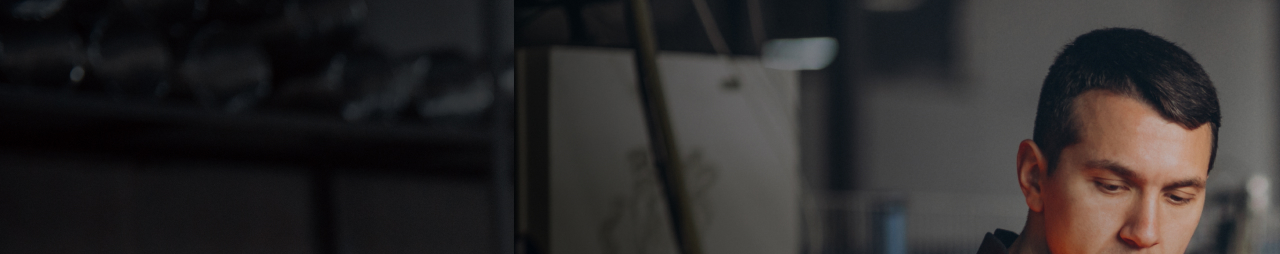
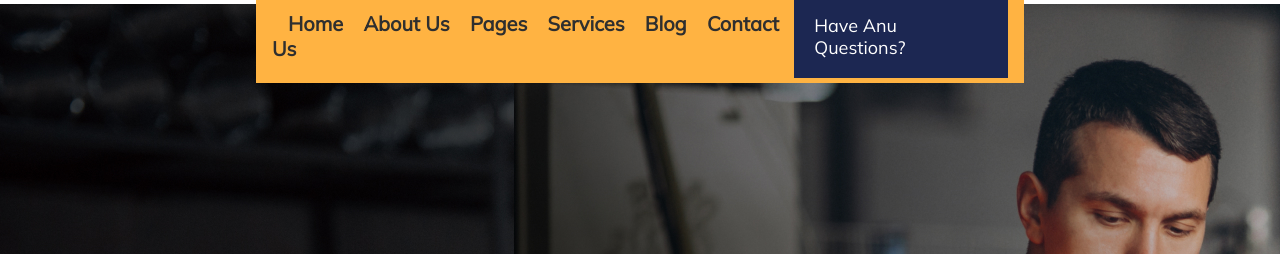
Before and after one commit to ShotikoLabadze/flex-1, a plain HTML site: page index.html in a window 1280 px wide. Shown: the part 100-354 px from the top of the page. Drawn offline with Linux system fonts and the light colour scheme.

Commit message:
menu section added

```diff
--- a/index.html
+++ b/index.html
@@ -40,6 +40,22 @@
         </div>
       </div>
     </header>
+
+    <!-- menu -->
+
+    <div class="menu">
+      <div>
+        <a href="#">Home</a>
+        <a href="#">About Us</a>
+        <a href="#">Pages</a>
+        <a href="#">Services</a>
+        <a href="#">Blog</a>
+        <a href="#">Contact Us</a>
+      </div>
+      <div>
+        <p>Have Anu Questions?</p>
+      </div>
+    </div>
 
     <!-- Banner -->
 
--- a/styles.css
+++ b/styles.css
@@ -35,12 +35,23 @@ li {
   line-height: 21.78px;
 }
 
+a {
+  font-weight: 600;
+  font-size: 20px;
+  line-height: 24.2px;
+  color: #2f2f2f;
+  text-decoration: none;
+}
 /* Header */
 
 header {
   display: flex;
   justify-content: space-around;
   align-items: center;
+}
+
+header > * {
+  margin: 1rem;
 }
 
 .contact {
@@ -52,12 +63,44 @@ header {
   align-items: center;
 }
 
+/* menu */
+
+.menu {
+  position: absolute;
+  margin-left: auto;
+  margin-right: auto;
+  left: 0;
+  right: 0;
+  top: 90px;
+  padding: 1rem;
+  width: 60%;
+  height: 93px;
+  background-color: #ffb342;
+  display: flex;
+  align-items: center;
+  justify-content: space-between;
+}
+
+.menu a {
+  margin-left: 1rem;
+}
+
+.menu div:nth-child(2) {
+  gap: 10px;
+  background-color: #1c2752;
+  padding: 20px;
+  cursor: pointer;
+}
+
+.menu div:nth-child(2) p {
+  color: white;
+}
 /* banner */
 
 .banner {
   background-image: url(img/backgroundimg.jpg);
   background-repeat: no-repeat;
-  width: 100vw;
+  width: 100%;
   height: 900px;
   display: flex;
   align-items: center;
```
